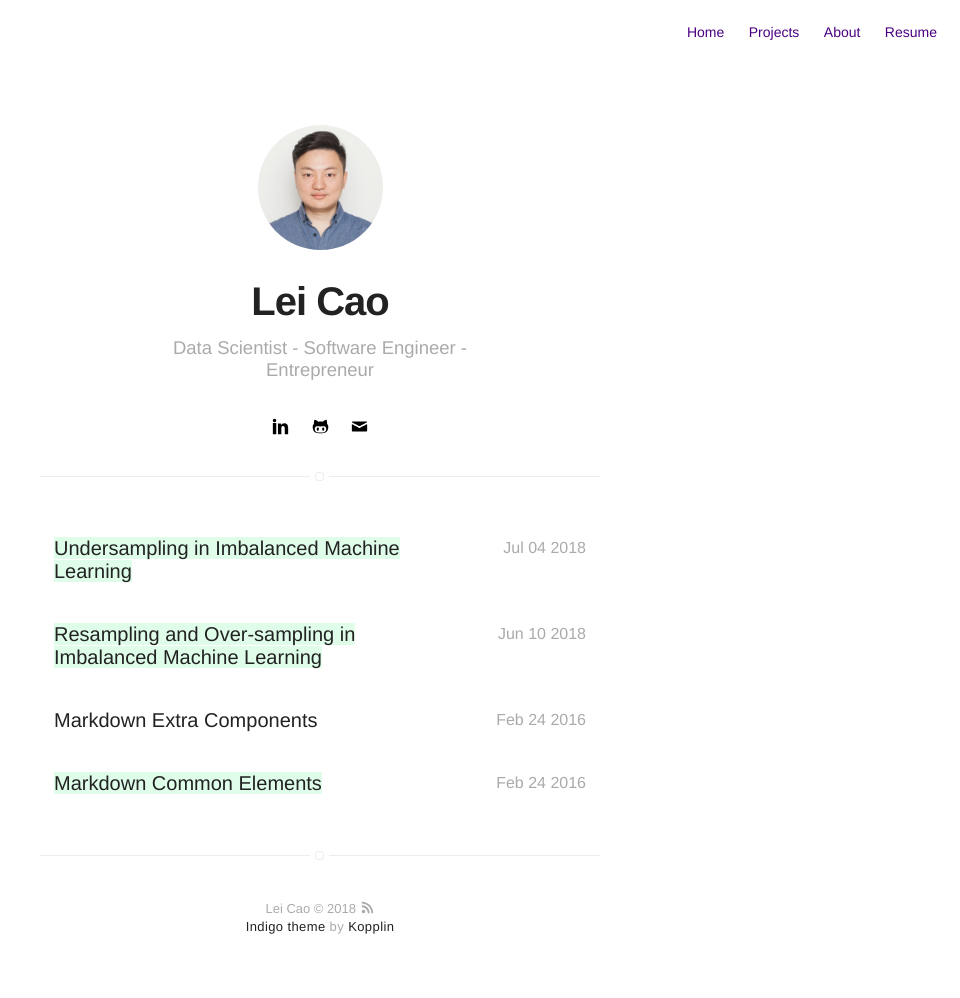
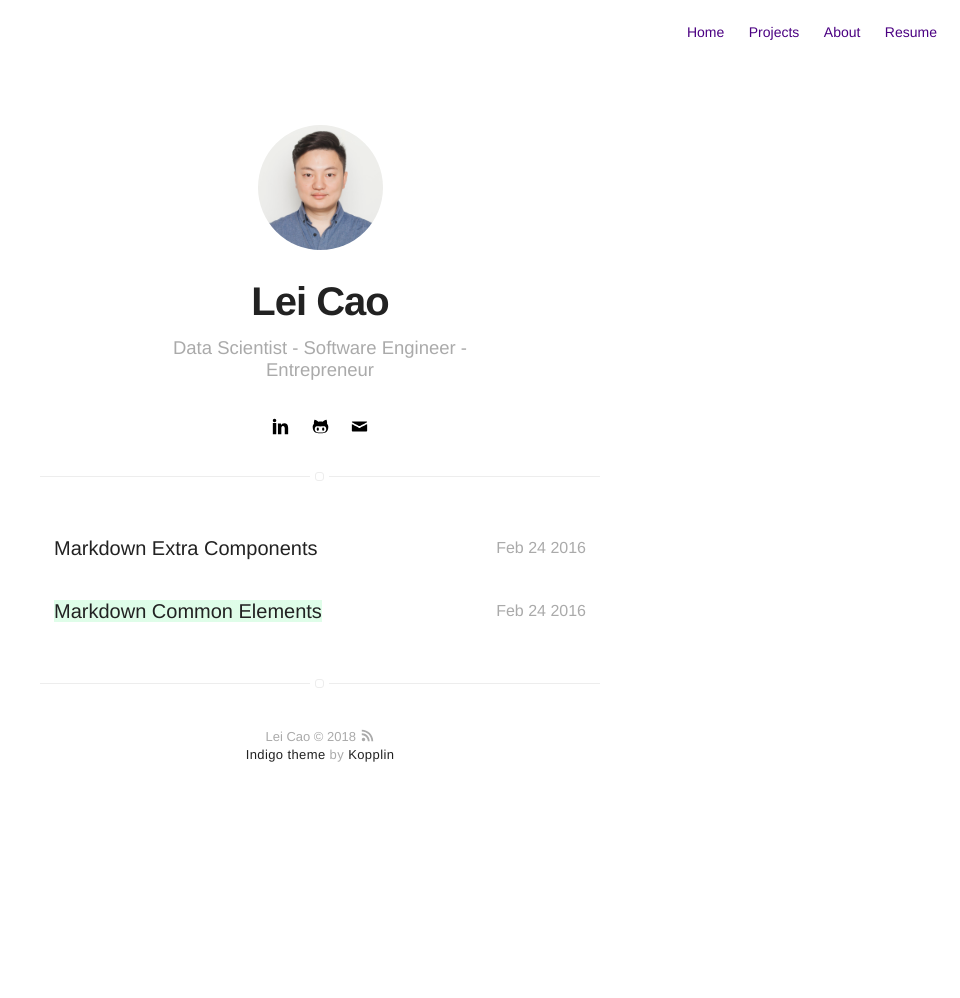
Before and after one commit to leicao-me/leicao-me.github.io, a Jekyll site: the page built from blog/index.html, in a window 1280 px wide. Shown: the whole page, without its empty margins (320-1280 px from the left). Built offline with Jekyll 4.4.1, drawn with Linux system fonts in a browser that asks for light colours; after the commit the page ends 900 px from its top, so only the background shows below that; part of the change alters nothing that is shown.

Commit message:
deleting Albert's blogs & try fixing Korean in comments area of a blog

```diff
--- a/_config.yml
+++ b/_config.yml
@@ -30,7 +30,7 @@ permalink: /:title/
 
 # if you don't want comments in your posts, leave categories empty
 disqus:
-  shortname: mydisqus # enter this from your disqus account
+  shortname: leicao.me # mydisqus # enter this from your disqus account
   categories: [blog, project] # only show disqus for posts that have these categories
 
 # if you don't have any of social below, comment the line
--- a/_posts/2018-07-05-resampling.markdown
+++ /dev/null
@@ -1,36 +0,0 @@
----
-title: "Resampling and Over-sampling in Imbalanced Machine Learning"
-layout: post
-date: 2018-06-10
-headerImage: false
-tag:
-- markdown
-- resampling
-- over-sampling
-- Imbalanced machine Learning
-star: true
-category: blog
-author: Albert F. Lee, Ph.D.
-description: resampling and oversampling in imbalanced machine Learning
----
-
-In this post I’ll explain the difference between resampling and oversampling in machine learning when the dataset is imbalanced.
-
-Most machine learning algorithms in scikit-learn assumes that the dataset is balanced in a 2-class classification problem.  If a class, or the minority class is highly under-represented the majority class will dominate the learning process in the training, making it challenging to arrive at a descent classifier.
-
-
-To balance the two classes one would either generate more samples or produce new samples from the minority class.  Resampling or random oversampling essentially duplicates samples from the original minority class, whereas an oversampling approach produces new samples from minority class.
-
-In resampling samples are randomly sampled from minority class with replacement until similar proportion of minority and majority classes are achieved.  The critic of this approach is that there is no new information. The impact on the prediction accuracy is not clear.
-
-Synthetic Minority Oversampling Technique or SMOTE, and Adaptive Synthetic oversampling or ADASYN, are two popular over-sampling techniques that produce new samples.  These two methods use the same algorithm of interpolation to produce new samples. What distinguishes these two methods is the selection of samples, as there are samples that are harder to classify than others in the minority class.
-
-SMOTE, and its three variants, may select inliers and outliers using k-nearest neighbors concept.  Followed by a linear interpolation to produce the new samples. ADASYN, on the other hand, focuses on samples next to the original samples, which are incorrectly classified using a k-nearest neighbor classifier.
-
-In summary, to balance a dataset one can either generate more samples or produce new samples. Resampling approach duplicates the existing samples, whereas oversampling produces new samples utilizing k-nearest neighbors concept and linear interpolation.
-
-The augmented sample is then used as the training dataset to train the classifier. The prediction accuracy in general, is better for oversampling than resampling. In addition to over-sampling there is an under-sampling approach to balance the dataset. I’ll explain the under-sampling technique in my next post and compare the performance of a RandomForest classifier using both over-sampling and under-sampling approaches.
-
-http://contrib.scikit-learn.org/imbalanced-learn
-
-https://lealbert52.github.io
--- a/_posts/2018-07-05-undersampling.markdown
+++ /dev/null
@@ -1,64 +0,0 @@
----
-title: "Undersampling in Imbalanced Machine Learning"
-layout: post
-date: 2018-07-04
-headerImage: false
-tag:
-- oversampling
-- undersampling
-- Imbalanced Machine Learning
-- Index of Balanced Accuracy
-star: true
-category: blog
-author: Albert F. Lee, Ph.D.
-description: "Undersampling in Imbalanced Machine Learning"
----
-
-Most machine learning algorithms in scikit-learn assume that, in a 2-class classification problem, the dataset is
-balanced. If a class, or the minority class is highly under-represented the majority class will dominate the
-learning process in the training, making it challenging to build a decent classifier.
-
-To balance the two classes one can choose either oversampling of the minority class or undersampling of the majority
-class. We have discussed resampling and oversampling of minority class in my last post. In this post I’ll explain
-the idea of undersampling in machine learning when the dataset is imbalanced.
-
-Undersampling aims to reduce the samples from majority class (in the training dataset) so that the dataset is
-balanced. The idea of reducing samples runs counter-intuitive against the notion that samples are valuable and the
-larger the sample the better the accuracy from a statistician's standpoint. However, in present days datasets are
-large, and undersampling approach becomes very appealing. Nevertheless when you have a relatively small total samples
-(train and test samples) oversampling is still preferred.
-
-There are many undersampling algorithms in the imbalanced learn package. There is T-link or Tomek Links, combines
-with a random under-sampling approach as a data reduction method. There is one-sided selection under-sampling
-algorithm, to name a few.
-
-Undersampling is a popular method in dealing with imbalanced datasets.  However, they are not without deficiency,
-as they do not use all the samples.  Two newer algorithms are proposed to overcome such deficiency.  The
-EasyEnsemble algorithm selects several subsets of the majority class, trains the learner using each and combines
-the outputs from these learners.  BalanceCascade algorithm trains the learners sequentially, where in each step,
-the majority class samples that are correctly classified by the current trained learners, are removed from further
-consideration. (See Liu, Wu and Zhou. 2008)
-
-For a given dataset some algorithms are suitable than the others and have varying degree of model performance.
-
-One would then be concerned about the performance of such classifiers. The metrics used for model selection when
-the datasets are balanced are not adequate in imbalanced learning. Most of the widely used measures, such as
-Receiver Operating Characteristic (ROC), Area Under the ROC Curve (AUC) and geometric mean of class accuracies,
-do not consider how dominant is the accuracy on an individual class over another. An alternative measure : Index
-of Balanced Accuracy (IBA) is proposed along with Dominance Index, which measures how prevalent is the dominant
-class rate with respect to other. (See Garcia, et al)
-
-The reduced samples (the balanced majority and minority training samples) are then used to train the classifier.
-In my project I use IBA, geometric mean and other metrics to compare the performance of a RandomForest classifier
-using both oversampling and undersampling approaches. It turns out that the undersampling approach is better than
-oversampling approach using IBA, despite the fact that the dataset is relatively small.
-
-http://contrib.scikit-learn.org/imbalanced-learn
-
-Exploratory Undersampling for Class-Imbalance Learning. Liu, Wu and Zhou (2008)
-
-https://ieeexplore.ieee.org/abstract/document/4717268
-
-Index of Balanced Accuracy: A Performance Measure for Skewed Class Distributions. Garcia, et al
-
-https://leealbert52.github.io
```
Also changed, not shown: 2 other files.
